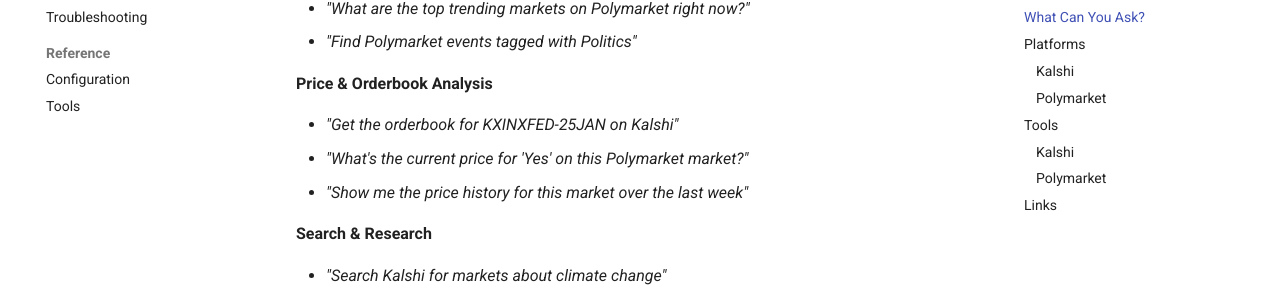
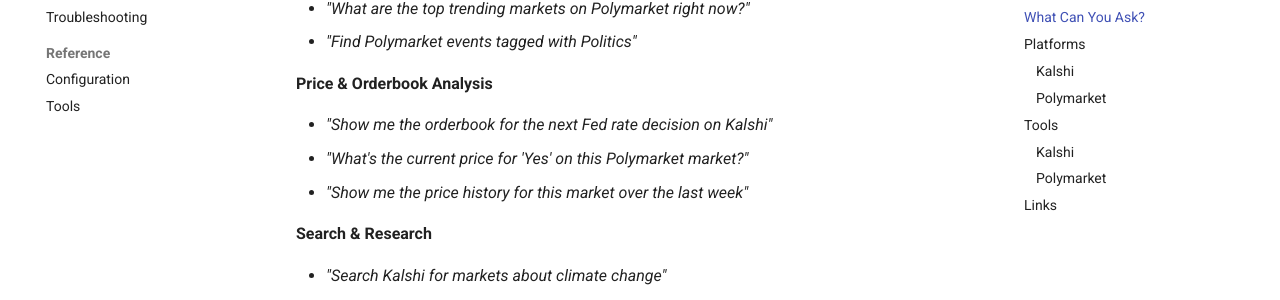
Before and after one commit to shaanmajid/prediction-mcp, an MkDocs documentation site: the page built from docs/index.md, in a window 1280 px wide and 900 px high, scrolled down 1009 px. Shown: the part 145-445 px from the top of the window. Built offline with MkDocs 1.6.1 and Material for MkDocs 9.7.7, drawn with Linux system fonts in a browser that asks for light colours; comment, search, counter and statistics services are not loaded.

Commit message:
docs: replace hardcoded market ticker with natural language query (#82)
The example "Get the orderbook for KXINXFED-25JAN on Kalshi" used a
specific market ticker that has since expired and been removed from
Kalshi's API. Replace with a natural language query that won't become
stale as markets are settled.

```diff
--- a/docs/index.md
+++ b/docs/index.md
@@ -47,7 +47,7 @@ Once connected, try these natural language queries:
 
 **Price & Orderbook Analysis**
 
-- _"Get the orderbook for KXINXFED-25JAN on Kalshi"_
+- _"Show me the orderbook for the next Fed rate decision on Kalshi"_
 - _"What's the current price for 'Yes' on this Polymarket market?"_
 - _"Show me the price history for this market over the last week"_
 
```
Also changed, not shown: README.md (+1 -1 lines).
